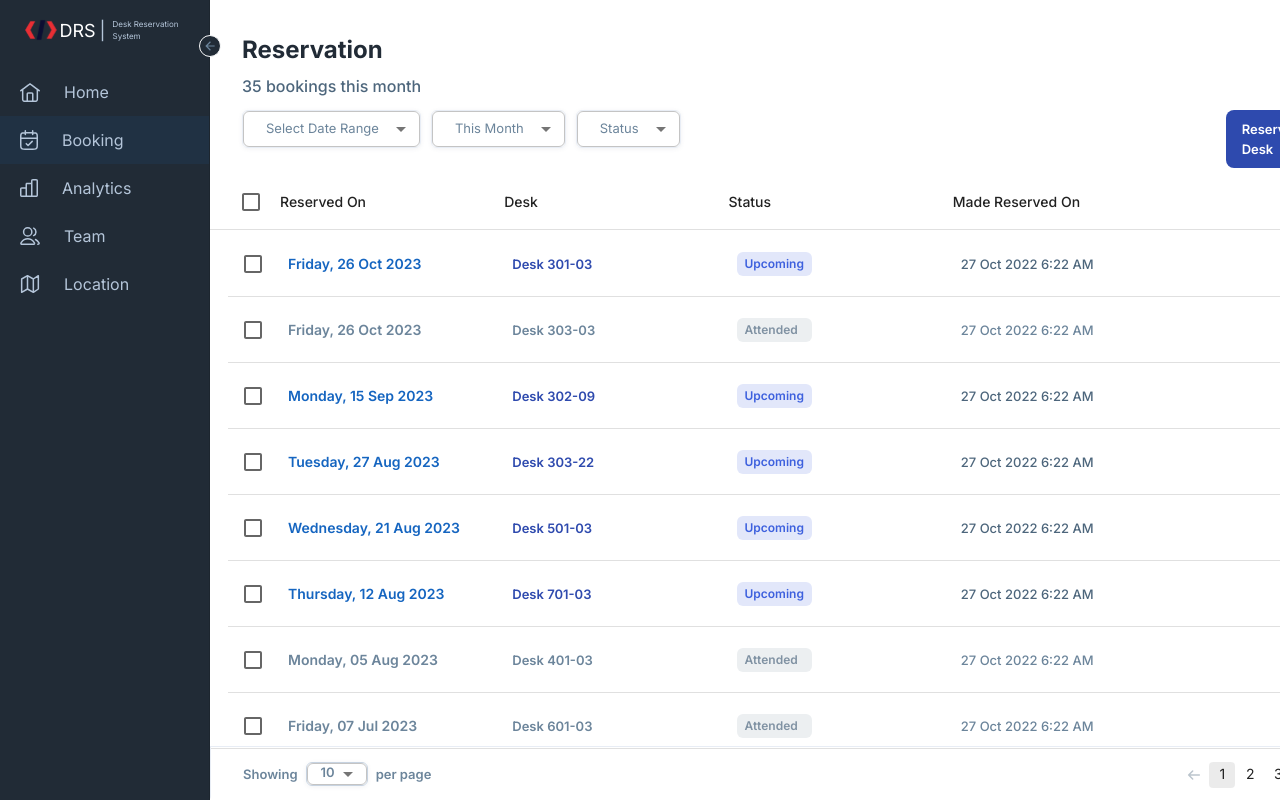
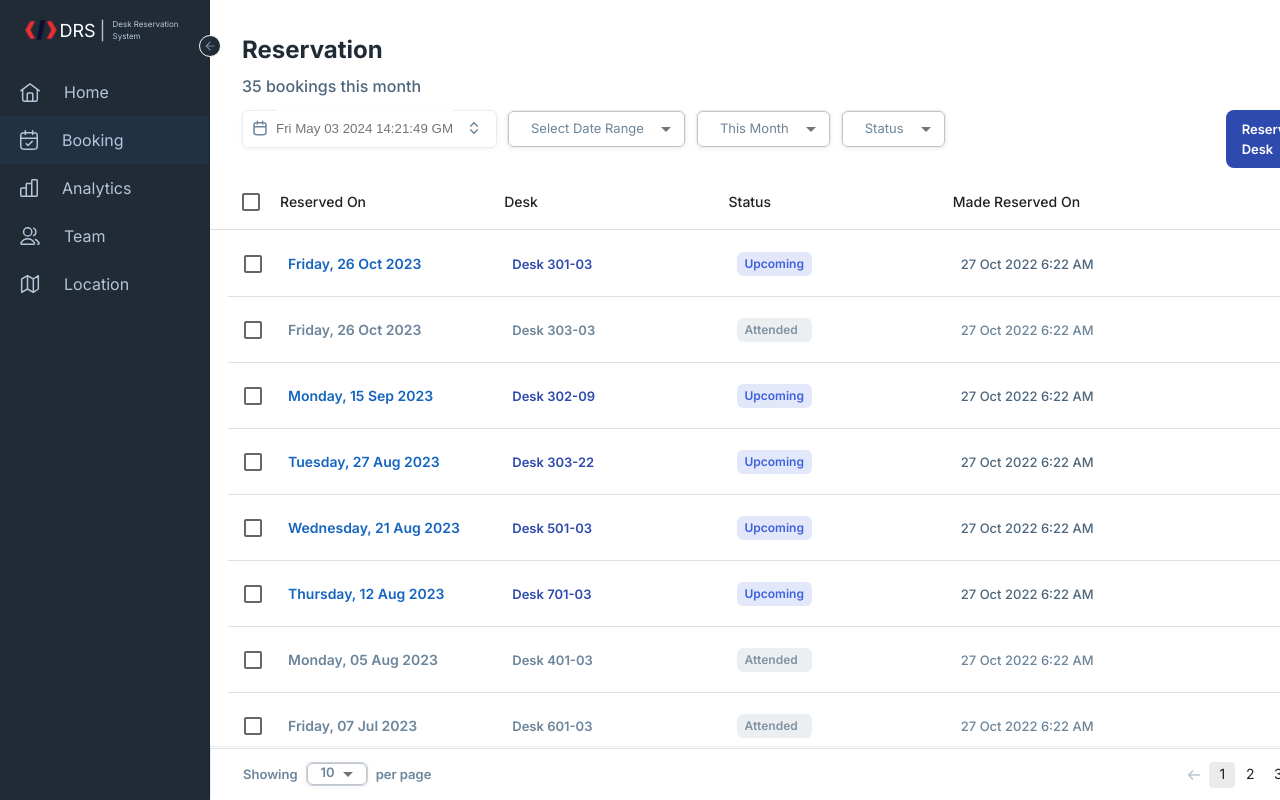
Before and after one commit to sk-roy/Desk-Reservation-System, a React (Create React App) app: page /booking in a window 1280 px wide. Shown: the top 800 px of the page. Built offline with nearby package versions, Linux system fonts and the light colour scheme.

Commit message:
Add date range picker field on reservation tab

```diff
--- a/package.json
+++ b/package.json
@@ -7,10 +7,10 @@
     "@emotion/styled": "^11.11.5",
     "@mui/icons-material": "^5.15.16",
     "@mui/lab": "^5.0.0-alpha.170",
-    "@mui/material": "^5.15.16",
+    "@mui/material": "^5.15.20",
     "@mui/x-charts": "^7.3.2",
     "@mui/x-data-grid": "^7.4.0",
-    "@mui/x-date-pickers": "^7.3.2",
+    "@mui/x-date-pickers": "^7.7.1",
     "@testing-library/jest-dom": "^5.17.0",
     "@testing-library/react": "^13.4.0",
     "@testing-library/user-event": "^13.5.0",
@@ -20,6 +20,7 @@
     "@types/react-dom": "^18.3.0",
     "apexcharts": "^3.49.0",
     "dayjs": "^1.11.11",
+    "moment": "^2.30.1",
     "nprogress": "^0.2.0",
     "react": "^18.3.1",
     "react-apexcharts": "^1.4.1",
--- /dev/null
+++ b/src/components/icons/Refresh.tsx
@@ -0,0 +1,23 @@
+import React from "react";
+
+const RefreshIcon = () => {
+  return (
+    <svg
+      xmlns="http://www.w3.org/2000/svg"
+      width="16"
+      height="16"
+      fill="none"
+      viewBox="0 0 16 16"
+    >
+      <path
+        stroke="#4D667C"
+        strokeLinecap="round"
+        strokeLinejoin="round"
+        strokeWidth="1.5"
+        d="M14 6.667s-1.337-1.822-2.423-2.908a6 6 0 101.521 5.908m.902-3v-4m0 4h-4"
+      ></path>
+    </svg>
+  );
+}
+
+export default RefreshIcon;
--- /dev/null
+++ b/src/pages/reservation/DateRangePicker.tsx
@@ -0,0 +1,182 @@
+import React, { useState, ChangeEvent, MouseEvent } from "react";
+import {
+  TextField,
+  Popover,
+  InputAdornment,
+  IconButton,
+  Button,
+  Box,
+} from "@mui/material";
+import { format, parse, isValid, addDays } from "date-fns";
+import { DateRange, RangeKeyDict } from "react-date-range";
+import "react-date-range/dist/styles.css"; // main style file
+import "react-date-range/dist/theme/default.css"; // theme css file
+import CalenderIcon from "../../components/icons/CalenderIcon";
+import UpDownArrowIcon from "../../components/icons/UpDownArrowIcon";
+import PrimaryButton from "../../components/buttons/PrimaryButton";
+import SecondaryButton from "../../components/buttons/SecondaryButton";
+import RefreshIcon from "../../components/icons/Refresh";
+
+const styles = {
+  calendarWrapper: {
+    padding: "16px",
+  },
+};
+
+interface DateRangeSelection {
+  startDate: Date | undefined;
+  endDate: Date | undefined;
+  key: string;
+}
+
+const DateRangePicker: React.FC = () => {
+  const dateFormat = "dd/MM/yyyy";
+  const today = new Date();
+  const next5Days = addDays(today, 5);
+
+  const [displayCalendar, setDisplayCalendar] = useState(false);
+  const [inputValue, setInputValue] = useState("");
+  const [anchorEl, setAnchorEl] = useState<null | HTMLElement>(null);
+  const [fromDate, setFromDate] = useState<Date | undefined>(today);
+  const [toDate, setToDate] = useState<Date | undefined>(next5Days);
+
+  const onAdornmentClick = (e: MouseEvent<HTMLElement>) => {
+    setDisplayCalendar(true);
+    setAnchorEl(e.currentTarget);
+  };
+
+  const onInputChange = (e: ChangeEvent<HTMLInputElement>) => {
+    const inputValue = e.target.value;
+    const { fromDate, toDate } = processInputValue(inputValue);
+
+    setInputValue(inputValue);
+    setFromDate(fromDate);
+    setToDate(toDate);
+  };
+
+  const onPopoverClose = () => {
+    setDisplayCalendar(false);
+    setAnchorEl(null);
+  };
+
+  const onSelectDateRanges = (ranges: RangeKeyDict) => {
+    const selection = ranges.selection as DateRangeSelection;
+    let { startDate, endDate } = selection;
+
+    startDate = isValid(startDate) ? startDate : undefined;
+    endDate = isValid(endDate) ? endDate : undefined;
+
+    let inputValue = "";
+    if (startDate) inputValue += format(startDate, dateFormat);
+    if (endDate) inputValue += " - " + format(endDate, dateFormat);
+
+    setFromDate(startDate);
+    setToDate(endDate);
+    setInputValue(inputValue);
+  };
+
+  const processInputValue = (value: string): { fromDate: Date | undefined; toDate: Date | undefined } => {
+    let [fromDate, toDate] = value.split("-").map((elm) => elm.trim());
+
+    const parsedFromDate = parse(fromDate, dateFormat, new Date());
+    const parsedToDate = parse(toDate, dateFormat, new Date());
+
+    return {
+      fromDate: isValid(parsedFromDate) ? parsedFromDate : undefined,
+      toDate: isValid(parsedToDate) ? parsedToDate : undefined,
+    };
+  };
+
+  return (
+    <div>
+      <Box
+        display="flex"
+        alignItems="center"
+        border="1px solid var(--Offwhite-Offwhite-4, #C7D3E1)"
+        borderRadius="8px"
+        padding="9px 14px"
+        onClick={onAdornmentClick}
+        sx={{
+          cursor: "pointer",
+          height: "38px",
+          borderRadius: "6px",
+          border: "1px solid var(--Offwhite-Offwhite-3, #E8EDF5)",
+          boxShadow: "0px 1px 4px 0px #4C577314",
+          fontSize: "13px",
+          paddingLeft: "9px",
+          paddingTop: "16px",
+          paddingRight: "9px",
+          paddingBottom: "18px",
+          color: "#6C859B",
+        }}
+      >
+        <InputAdornment position="start">
+          <CalenderIcon />
+        </InputAdornment>
+        <input
+          style={{
+            height: "38px",
+            border: "none",
+            outline: "none",
+            flex: 1,
+          }}
+          name="Date Range Picker"
+          value={inputValue}
+          placeholder={today.toString()}
+          onChange={onInputChange}
+        />
+        <InputAdornment position="end">
+          <IconButton>
+            <UpDownArrowIcon />
+          </IconButton>
+        </InputAdornment>
+      </Box>
+
+      <Popover
+        open={displayCalendar}
+        anchorEl={anchorEl}
+        anchorOrigin={{
+          vertical: "bottom",
+          horizontal: "left",
+        }}
+        transformOrigin={{
+          vertical: "top",
+          horizontal: "left",
+        }}
+        onClose={onPopoverClose}
+      >
+        <div>
+          <DateRange
+            ranges={[
+              {
+                startDate: fromDate,
+                endDate: toDate,
+                key: "selection",
+              },
+            ]}
+            months={2}
+            direction="horizontal"
+            onChange={onSelectDateRanges}
+            showMonthAndYearPickers={true}
+            moveRangeOnFirstSelection={false}
+            showDateDisplay={false}
+            scroll={{ enabled: false }}
+          />
+        </div>
+        <div
+          style={{
+            display: "flex",
+            flexDirection: "row",
+            justifyContent: "flex-start",
+            gap: "8px",
+          }}
+        >
+          <PrimaryButton title="Apply Filter" />
+          <SecondaryButton title="Reset All" icon={<RefreshIcon />} />
+        </div>
+      </Popover>
+    </div>
+  );
+};
+
+export default DateRangePicker;
--- a/src/pages/reservation/index.tsx
+++ b/src/pages/reservation/index.tsx
@@ -4,6 +4,7 @@ import { Box, Button, FormControl, MenuItem, Select, Typography } from "@mui/mat
 
 import { DataTable } from "./DataTable";
 import Sidebar from "../../components/sidebar";
+import DateRangePicker from "./DateRangePicker";
 
 
 
@@ -99,6 +100,8 @@ const Header = () => {
                 alignItems="space-between"
                 >
                     {/* <DateRangeFilter />  */}
+                    <DateRangePicker/>
+
                     <SelectDept department="Select Date Range"/>
 
                     <Select // dropdown
```
Also changed, not shown: 1 other file (tests, documents, lock files or other folders).
